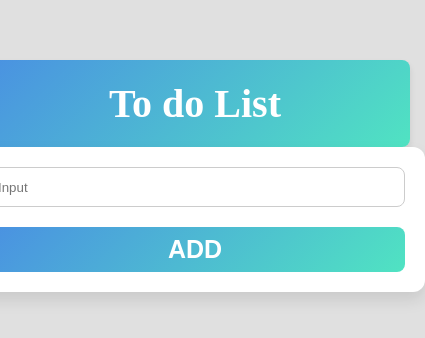
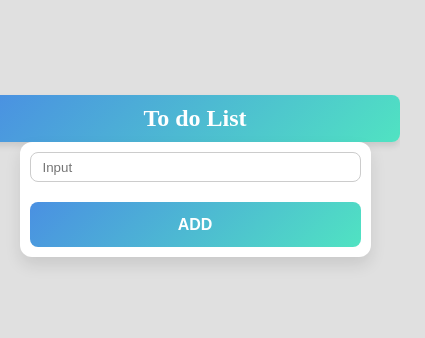
Before and after one commit to Inguun54/Positions, a plain HTML site: page list.html in a window 390 px wide. Shown: the part 246-584 px from the top of the page, 425 px wide, since content can reach past the window. Drawn offline with Linux system fonts and the light colour scheme.

Commit message:
positioning

```diff
--- a/list.html
+++ b/list.html
@@ -30,7 +30,8 @@
 
       #blueContainer {
         background-color: #fff;
-        width: 460px;
+        width: 90%;
+        max-width: 460px;
         padding: 20px;
         border-radius: 12px;
         box-shadow: 0 8px 16px rgba(0, 0, 0, 0.1);
@@ -56,7 +57,7 @@
         background: linear-gradient(135deg, #4a90e2, #50e3c2);
         border: none;
         color: #fff;
-        font-size: 25px;
+        font-size: 1.5em;
         cursor: pointer;
         transition: background 0.3s ease;
         text-transform: uppercase;
@@ -82,13 +83,41 @@
         background: #555;
       }
 
-      .Edit,
-      .done,
-      .task {
+      @media (max-width: 768px) {
+        h1 {
+          font-size: 2em;
+          padding: 15px;
+        }
+
+        #button {
+          font-size: 1.2em;
+        }
+
+        #blueContainer {
+          padding: 15px;
+        }
+
+        input {
+          height: 35px;
+        }
       }
-      @media (min-width: 768px) {
-        .container {
-          width: 80%;
+
+      @media (max-width: 480px) {
+        h1 {
+          font-size: 1.5em;
+          padding: 10px;
+        }
+
+        #button {
+          font-size: 1em;
+        }
+
+        #blueContainer {
+          padding: 10px;
+        }
+
+        input {
+          height: 30px;
         }
       }
     </style>
```
Also changed, not shown: 1 other file.
